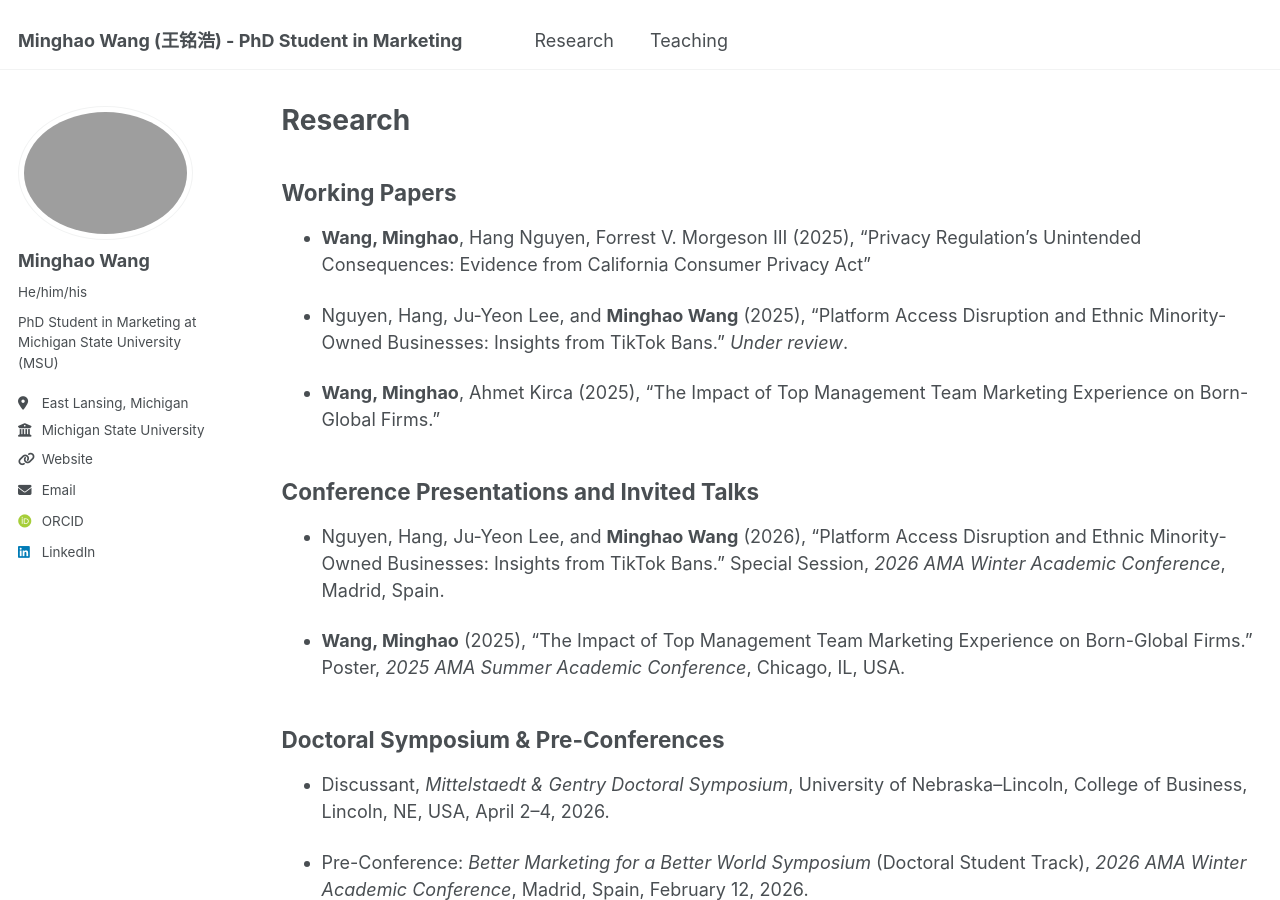
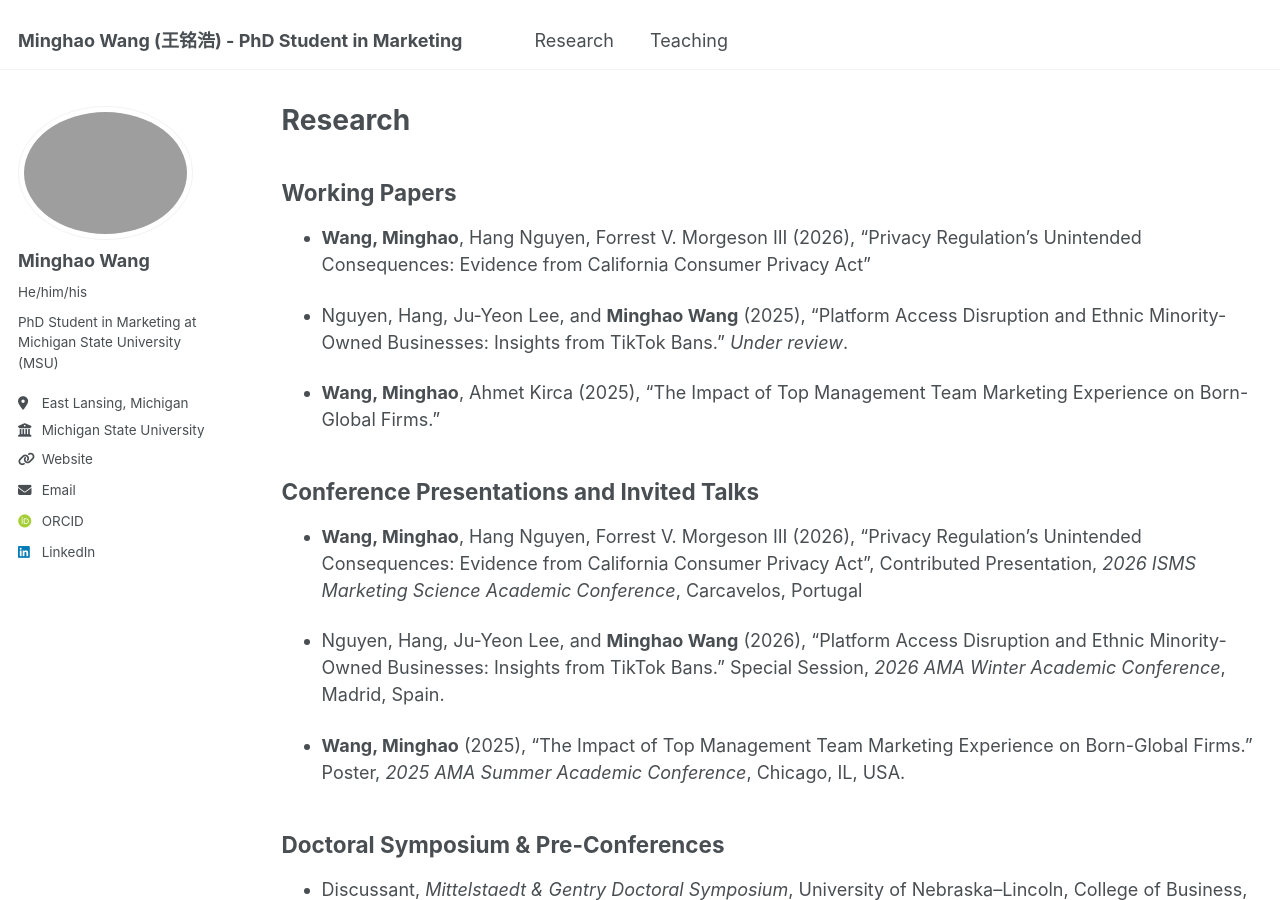
Before and after one commit to minghaowang-research/minghaowang-research.github.io, a Jekyll site: the page built from _pages/research.md, in a window 1280 px wide and 900 px high. Built offline with Jekyll 4.4.1, drawn with Linux system fonts in a browser that asks for light colours; some web fonts are replaced.

Commit message:
Added ISMS MKT 2026

```diff
--- a/_pages/research.md
+++ b/_pages/research.md
@@ -9,13 +9,15 @@ author_profile: true
 
 ## Working Papers
 
-- **Wang, Minghao**, Hang Nguyen, Forrest V. Morgeson III (2025), "Privacy Regulation's Unintended Consequences: Evidence from California Consumer Privacy Act"
+- **Wang, Minghao**, Hang Nguyen, Forrest V. Morgeson III (2026), "Privacy Regulation's Unintended Consequences: Evidence from California Consumer Privacy Act"
 
 - Nguyen, Hang, Ju-Yeon Lee, and **Minghao Wang** (2025), "Platform Access Disruption and Ethnic Minority-Owned Businesses: Insights from TikTok Bans." *Under review*.
 
 - **Wang, Minghao**, Ahmet Kirca (2025), "The Impact of Top Management Team Marketing Experience on Born-Global Firms."
 
 ## Conference Presentations and Invited Talks
+
+- **Wang, Minghao**, Hang Nguyen, Forrest V. Morgeson III (2026), "Privacy Regulation's Unintended Consequences: Evidence from California Consumer Privacy Act", Contributed Presentation, *2026 ISMS Marketing Science Academic Conference*, Carcavelos, Portugal
 
 - Nguyen, Hang, Ju-Yeon Lee, and **Minghao Wang** (2026), "Platform Access Disruption and Ethnic Minority-Owned Businesses: Insights from TikTok Bans." Special Session, *2026 AMA Winter Academic Conference*, Madrid, Spain.
 
```
